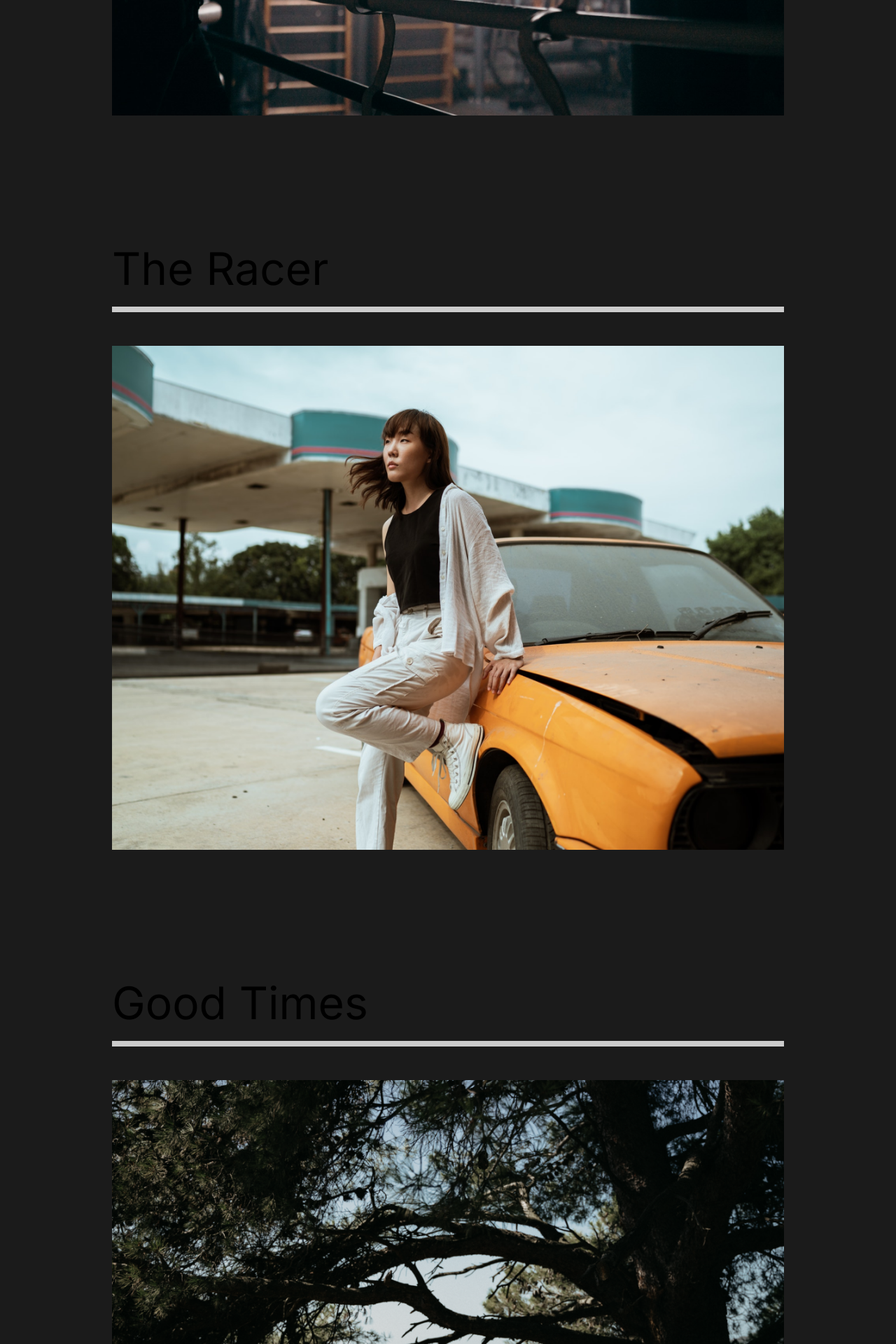
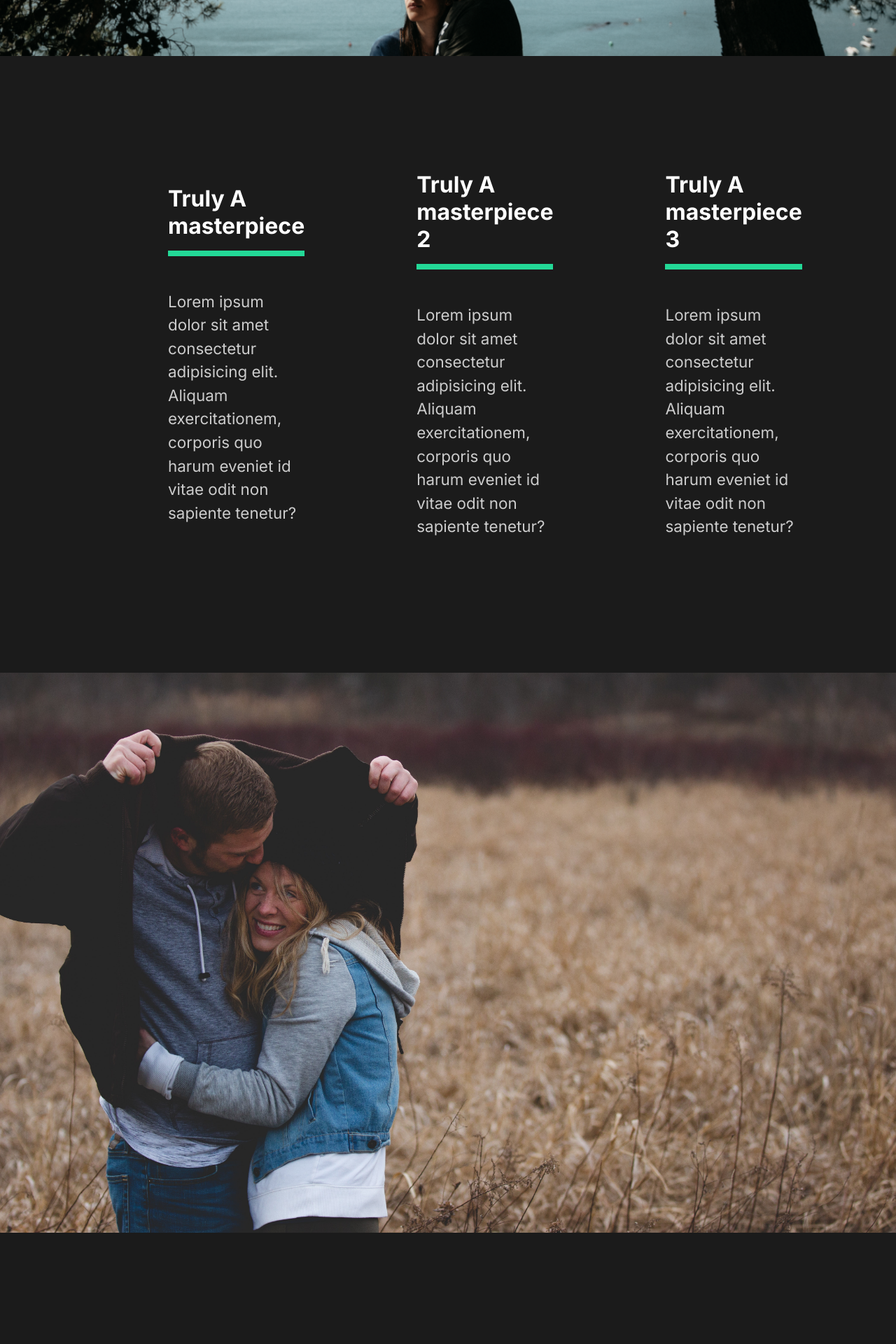
Before and after one commit to RossieK/react-website, a React (Create React App) app: page /work/good-times in a window 1280 px wide. Shown: the part 880-2800 px from the top of the page at 70% size. After the commit the page ends 2645 px from the top, so only its background shows below. Built offline with nearby package versions, Linux system fonts and the light colour scheme.

Commit message:
Add movie details page

```diff
--- a/src/App.js
+++ b/src/App.js
@@ -4,6 +4,7 @@
 import ContactUs from './pages/ContactUs';
 import OurWork from './pages/OurWork';
 import { Switch, Route } from 'react-router-dom';
+import MovieDetail from './pages/MovieDetail';
 
 function App() {
   return (
@@ -14,8 +15,11 @@
         <Route path="/" exact>
           <AboutUs />
         </Route>
-        <Route path="/work">
+        <Route path="/work" exact>
           <OurWork />
+        </Route>
+        <Route path="/work/:id">
+          <MovieDetail />
         </Route>
         <Route path="/contact">
           <ContactUs />
--- /dev/null
+++ b/src/pages/MovieDetail.js
@@ -0,0 +1,102 @@
+import { useState, useEffect } from 'react';
+import styled from 'styled-components';
+import { useHistory } from 'react-router-dom';
+import { MovieState } from '../movieState';
+
+const MovieDetail = () => {
+    const history = useHistory();
+    const url = history.location.pathname;
+    const [movies, setMovies] = useState(MovieState);
+    const [movie, setMovie] = useState(null);
+
+    //UseEffect
+    useEffect(() => {
+        const currentMovie = movies.filter((stateMovie) => stateMovie.url === url);
+        setMovie(currentMovie[0]);
+    }, [movies, url]);
+
+    return (
+        <>
+            {movie && (
+                <StyledDetails>
+                    <StyledHeadLine>
+                        <h2>{movie.title}</h2>
+                        <img src={movie.mainImg} alt={movie.title} />
+                    </StyledHeadLine>
+                    <StyledAwards>
+                        {movie.awards.map(award => (<Award title={award.title} description={award.description} key={award.title} />))}
+                    </StyledAwards>
+                    <StyledImage>
+                        <img src={movie.secondaryImg} alt={movie.title} />
+                    </StyledImage>
+                </StyledDetails>
+            )}
+        </>
+    )
+};
+
+const StyledDetails = styled.div`
+color:white;
+`;
+
+const StyledHeadLine = styled.div`
+min-height:90vh;
+padding-top:20vh;
+position:relative;
+h2{
+    position:absolute;
+    top:10%;
+    left:50%;
+    transform: translate(-50%,-10%);
+}
+img{
+    width:100%;
+    height:90vh;
+    padding-top:10vh;
+    object-fit:cover;
+}
+`;
+
+const StyledAwards = styled.div`
+min-height:80vh;
+display:flex;
+margin: 5rem 10rem;
+align-items:center;
+justify-content:space-around;
+`;
+
+const StyledAward = styled.div`
+padding:5rem;
+h3{
+    font-size:2rem;
+}
+.line{
+    width:100%;
+    background:#23d997;
+    height:0.5rem;
+    margin:1rem 0rem;
+}
+p{
+    padding: 2rem 0rem;
+}
+`;
+
+const StyledImage = styled.div`
+img{
+    width:100%;
+    height:100vh;
+    object-fit:cover;
+}
+`;
+
+const Award = ({ title, description }) => {
+    return (
+        <StyledAward>
+            <h3>{title}</h3>
+            <div className="line"></div>
+            <p>{description}</p>
+        </StyledAward>
+    )
+}
+
+export default MovieDetail;
--- a/src/pages/OurWork.js
+++ b/src/pages/OurWork.js
@@ -11,19 +11,19 @@
             <StyledMovie>
                 <h2>The Athlete</h2>
                 <div className="line"></div>
-                <Link>
+                <Link to="/work/the-athlete">
                     <img src={athlete} alt="athlete" /></Link>
             </StyledMovie>
             <StyledMovie>
                 <h2>The Racer</h2>
                 <div className="line"></div>
-                <Link>
+                <Link to="/work/the-racer">
                     <img src={theracer} alt="theracer" /></Link>
             </StyledMovie>
             <StyledMovie>
                 <h2>Good Times</h2>
                 <div className="line"></div>
-                <Link>
+                <Link to="/work/good-times">
                     <img src={goodtimes} alt="goodtimes" /></Link>
             </StyledMovie>
         </StyledWork>
```
